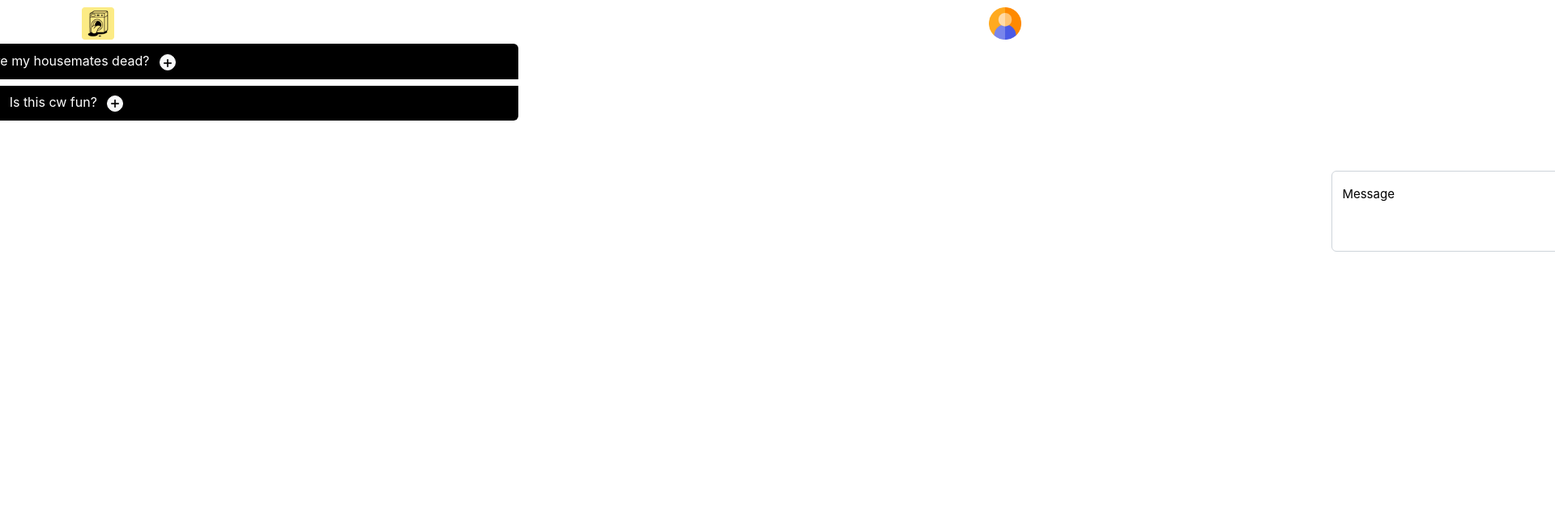
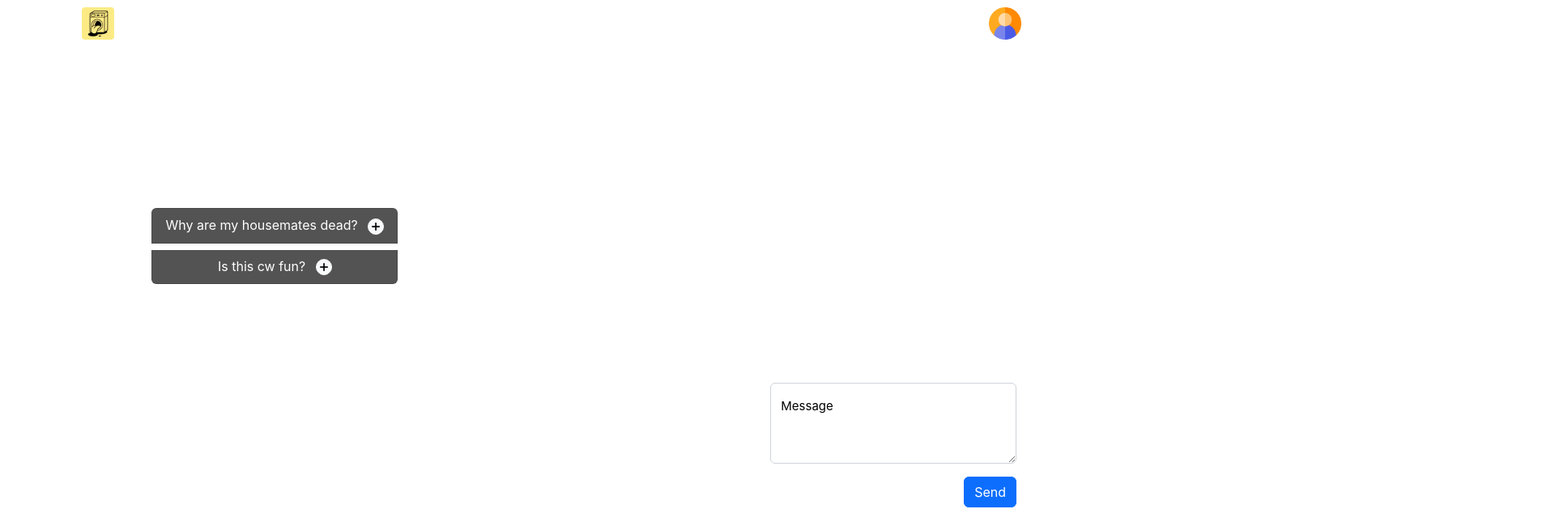
Before and after one commit to t02smith/untitled-chore-app, a Vue app: page /help in a window 1280 px wide. Shown: the top 629 px of the page at 81% size, 1920 px wide, since content can reach past the window. Built offline with nearby package versions, Linux system fonts and the light colour scheme.

Commit message:
fixed align issues

```diff
--- a/src/components/Contact.vue
+++ b/src/components/Contact.vue
@@ -23,9 +23,9 @@ function sendMssg() {
 <style scoped>
 div.form {
     color: black;
-    left: 140%;
-    top: -44%;
+    left: 250%;
     text-align: center;
+    padding: 2em;
 }
 
 button {
--- a/src/components/FAQ.vue
+++ b/src/components/FAQ.vue
@@ -45,7 +45,7 @@ function setFaq(q, a) {
 
 <style scoped>
 img {
-    top: -50%;
+    top: -55%;
 }
 
 button.btn-light {
@@ -61,8 +61,10 @@ div.modal-body {
 }
 
 div.faq {
-    left: -50%;
+    left: 40%;
+    top: 50%;
     text-align: center;
+    padding: 2em;
 }
 
 h1 {
@@ -79,6 +81,6 @@ li {
     margin-bottom: 0.5em;
     color: white;
     font-size: 16px;
-    background: black;
+    background: #545353;
 }
 </style>
--- a/src/views/Help.vue
+++ b/src/views/Help.vue
@@ -6,9 +6,7 @@ import Contact from "../components/Contact.vue";
 
 <template>
     <Navbar />
-
     <FAQ />
-
     <Contact />
 </template>
 
```
Also changed, not shown: src/assets/main.css (+2 -25 lines).
